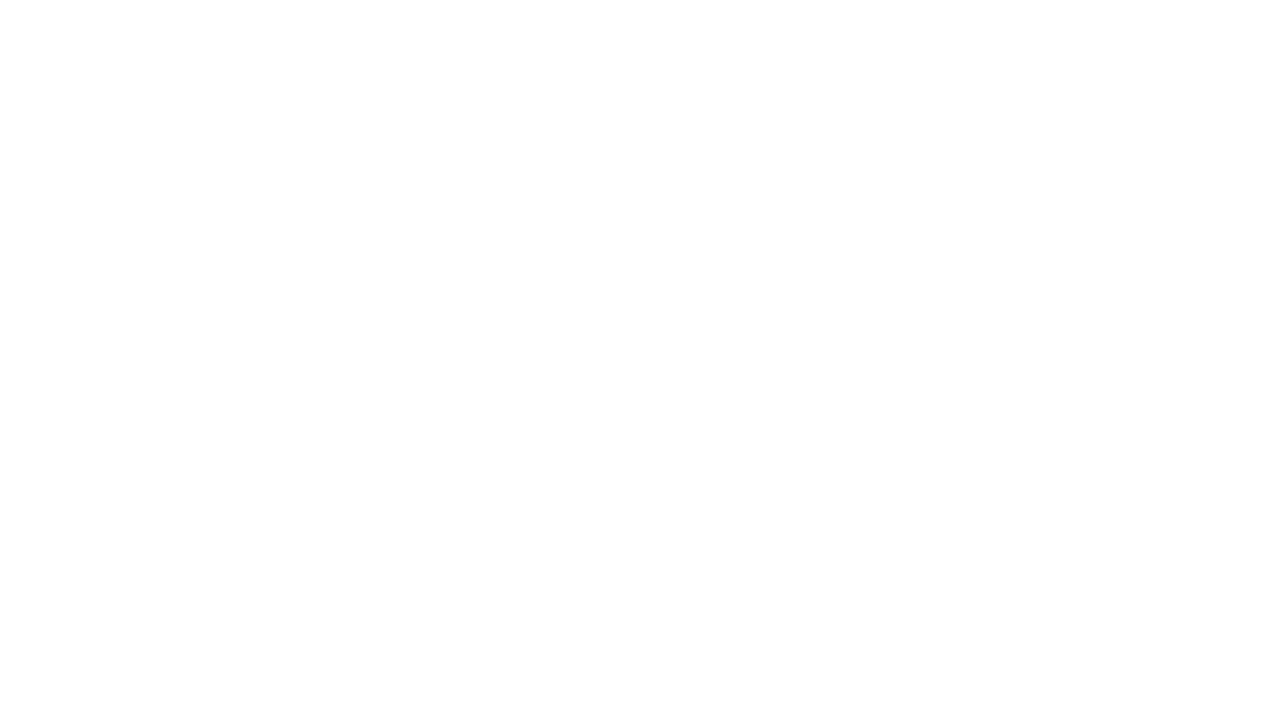
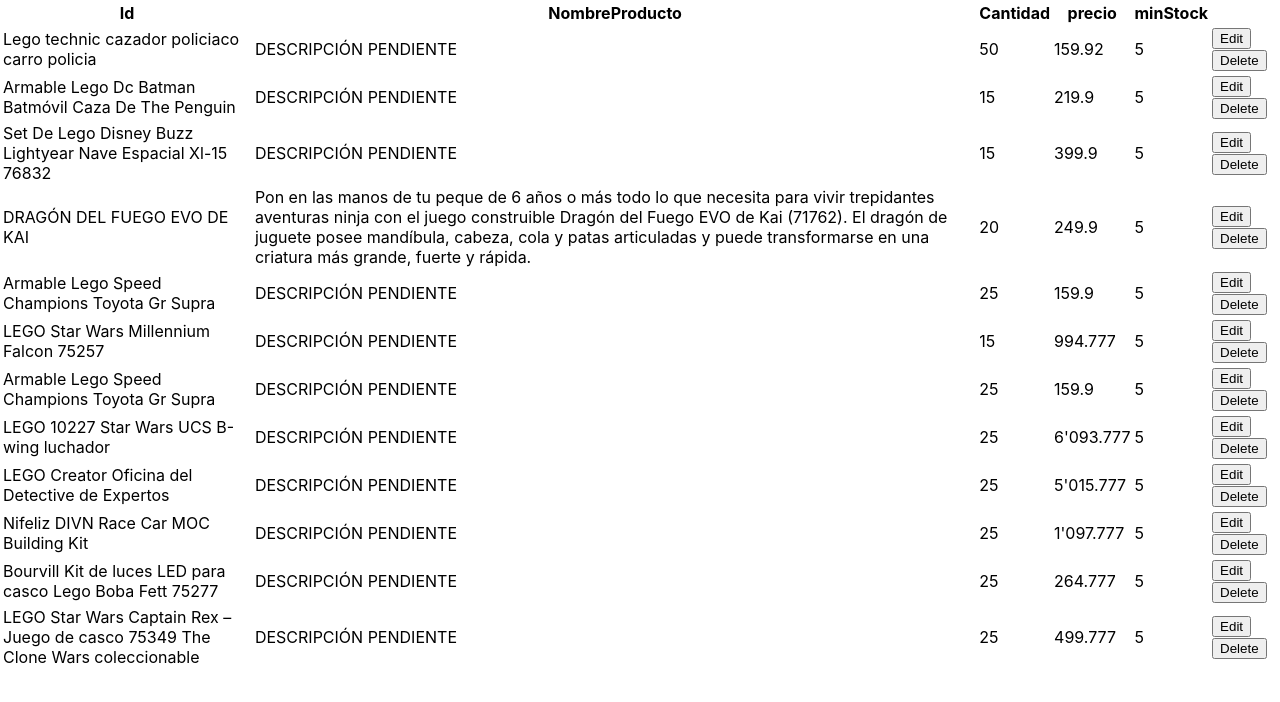
Before and after one commit to wilburfrrrrrr/storeApp, a React (Create React App) app in the folder client/: page /viewAdmin in a window 1280 px wide. Before the commit this address had no page. Shown: the top 702 px of the page. Built offline with nearby package versions, Linux system fonts and the light colour scheme.

Commit message:
cart and view admin

```diff
--- a/client/src/App.js
+++ b/client/src/App.js
@@ -1,18 +1,23 @@
 import React from 'react';
 import './App.css';
+import { BrowserRouter as Router, Route, Routes } from 'react-router-dom';
+
+//COMPONENTS IMPORT
 // import ProductElement from './Components/productElement';
 import Register from './Components/register';
 import Login from './Components/login';
 import Cart from './Components/cart';
-import { BrowserRouter as Router, Route, Routes } from 'react-router-dom';
+import Stock from './Components/stock';
 
 function App() {
   return (
     <Router>
       <Routes>
+        {/* <Route path='/' element={<Home />} /> */}
         <Route path='/register' element={<Register/>} />
         <Route path='/login' element={<Login/>} />
-        <Route path='/' element={<Cart />} />
+        <Route path='/cart' element={<Cart />} />
+        <Route path='/viewAdmin' element={<Stock />}/>
       </Routes>
     </Router>
   );
--- /dev/null
+++ b/client/src/Components/stock.jsx
@@ -0,0 +1,36 @@
+import React, { useState } from 'react';
+import  Data from '../data.json';
+
+function Stock() {
+  console.log(Data); // Verificar el valor de Data en la consola
+
+  const [data, setData] = useState(Data);
+  return (
+    <table>
+      <thead>
+        <th>Id</th>
+        <th>NombreProducto</th>
+        <th>Cantidad</th>
+        <th>precio</th>
+        <th>minStock</th>
+      </thead>
+      <tbody>
+      {
+      data.products.map((current) => (
+      <tr>
+        <td>{current.name}</td>
+        <td>{current.description}</td>
+        <td>{current.amount}</td>
+        <td>{current.price}</td>
+        <td>{current.minStock}</td>
+         <td>
+        <button>Edit</button>
+        <button>Delete</button>
+        </td>
+      </tr>
+      ))}
+    </tbody>
+  </table>
+)}
+
+export default Stock;
--- a/client/products.json
+++ b/client/src/data.json
@@ -55,6 +55,47 @@
       "amount": 25,
       "price": 159.900,
       "minStock": 5
+    },
+    {
+      "id": 8,
+      "name": "LEGO 10227 Star Wars UCS B-wing luchador",
+      "description": "DESCRIPCIÓN PENDIENTE",
+      "amount": 25,
+      "price": "6'093.777",
+      "minStock": 5
+    },
+    {
+      "id": 9,
+      "name": "LEGO Creator Oficina del Detective de Expertos",
+      "description": "DESCRIPCIÓN PENDIENTE",
+      "amount": 25,
+      "price": "5'015.777",
+      "minStock": 5
+    },
+    {
+      "id": 10,
+      "name": "Nifeliz DIVN Race Car MOC Building Kit ",
+      "description": "DESCRIPCIÓN PENDIENTE",
+      "amount": 25,
+      "price": "1'097.777",
+      "minStock": 5
+    },
+
+    {
+      "id": 11,
+      "name": "Bourvill Kit de luces LED para casco Lego Boba Fett 75277",
+      "description": "DESCRIPCIÓN PENDIENTE",
+      "amount": 25,
+      "price": 264.777,
+      "minStock": 5
+    },
+    {
+      "id": 12,
+      "name": "LEGO Star Wars Captain Rex – Juego de casco 75349 The Clone Wars coleccionable",
+      "description": "DESCRIPCIÓN PENDIENTE",
+      "amount": 25,
+      "price": 499.777,
+      "minStock": 5
     }
   ]
 }
```
